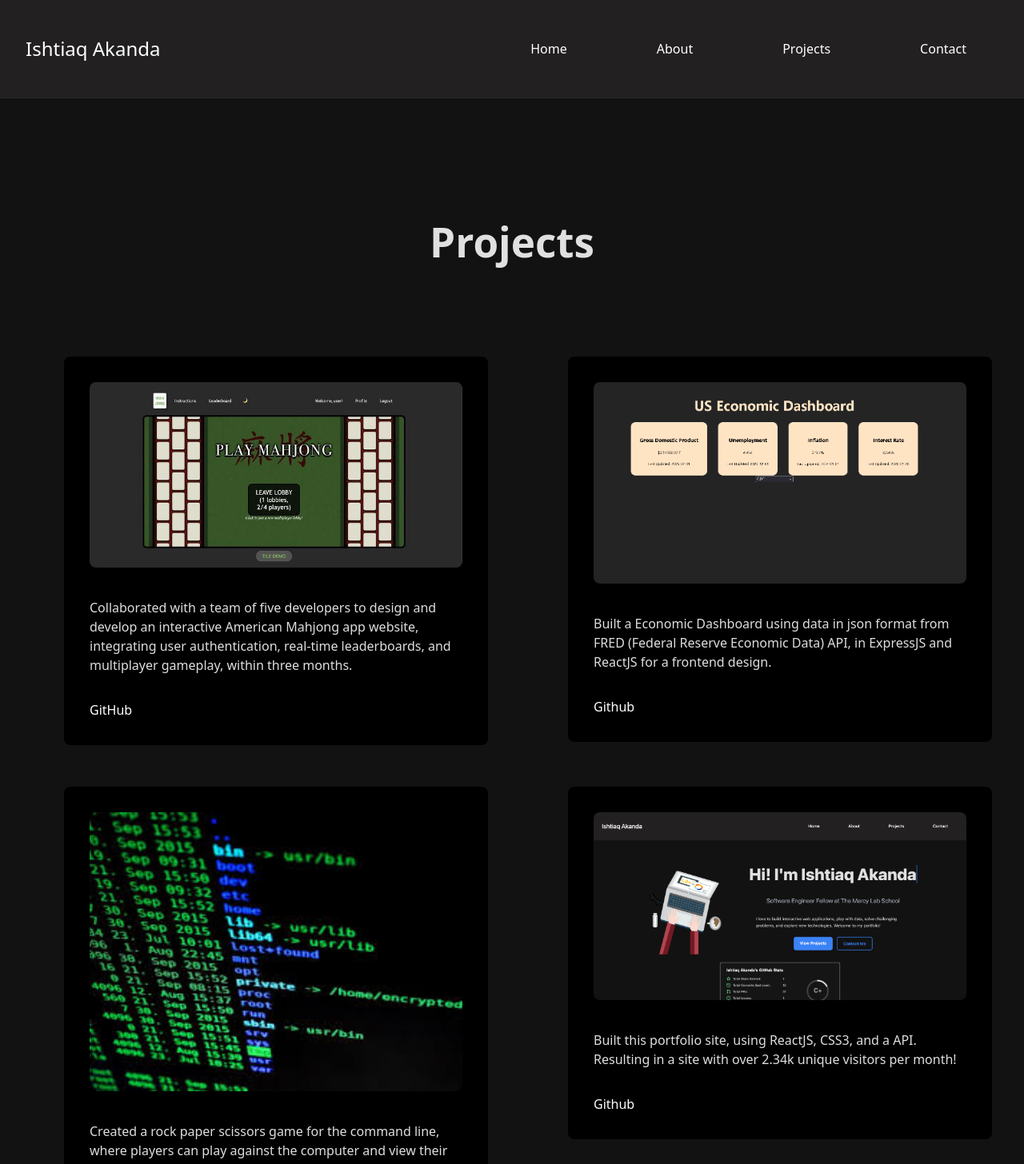
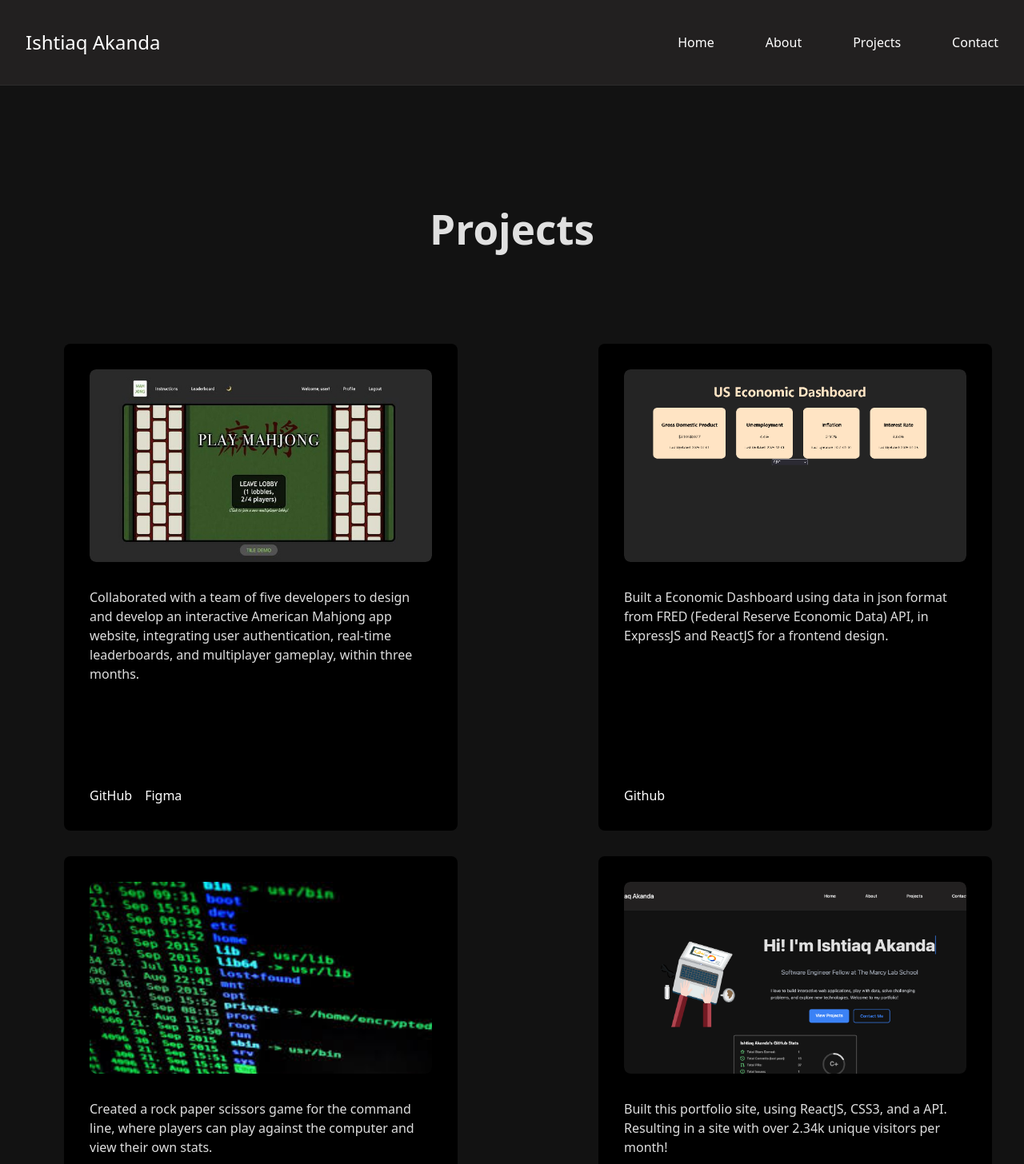
Before and after one commit to ishtiaqa1/NewReactPage, a React (Vite) app: page /projects in a window 1280 px wide. Shown: the top 1456 px of the page at 80% size. Built offline with nearby package versions, Linux system fonts and the light colour scheme.

Commit message:
Clean up, replaced placeholder in about, fixed padding issues, fixed project tab.

```diff
--- a/src/components/About.css
+++ b/src/components/About.css
@@ -7,6 +7,7 @@
   width: 100%;
   box-sizing: border-box;
   overflow-x: hidden;
+  padding: 2rem;
 }
 
 h1 {
@@ -40,6 +41,10 @@ h1 {
   min-height: 30px;
 }
 
+#tools {
+  text-align: center;
+}
+
 #tools ul li:hover {
   color: #3b82f6;
   transform: scale(1.05);
--- a/src/components/Contact.css
+++ b/src/components/Contact.css
@@ -7,6 +7,7 @@
   gap: 30px;
   padding: 1rem;
   margin: auto;
+  box-sizing: border-box;
 }
 
 .contact-page {
@@ -19,6 +20,7 @@
   padding: 2rem;
   background-color: #121212;
   color: #ffffff;
+  box-sizing: border-box;
 }
 
 .contact-title {
@@ -61,8 +63,9 @@
   padding: 2rem;
   background-color: #222020;
   border-radius: 4px;
-  width: 100%;
+  width: 90%;
   max-width: 800px;
+  box-sizing: border-box;
 }
 
 form {
--- a/src/components/Contact.jsx
+++ b/src/components/Contact.jsx
@@ -14,21 +14,11 @@ const Contact = () => {
         I'm always open to new opportunities, collaborations, or just a friendly chat.
       </p>
 
-      <section>
-        <ul className="contact-links">
-          <li >
+      <section className="contact-links">
             <a href="mailto:ishtiaqa2003@gmail.com" className="contact-item">Email Me</a>
-          </li>
-          <li >
             <a href="https://github.com/ishtiaqa1" target="_blank" className="contact-item">GitHub</a>
-          </li>
-          <li >
             <a href="https://www.linkedin.com/in/ishtiaq-akanda/" target="_blank" className="contact-item">LinkedIn</a>
-          </li>
-          <li >
             <a href={Resume} target = '_blank' className="contact-item">Download Resume</a>
-          </li>
-        </ul>
       </section>
     </section>
 
--- a/src/components/Footer.css
+++ b/src/components/Footer.css
@@ -11,6 +11,7 @@
   z-index: 1000;
   border-top: 1px solid #333;
   box-sizing: border-box;
+  overflow-x: hidden;
 }
 
 .footer-text {
--- a/src/components/NavBar.css
+++ b/src/components/NavBar.css
@@ -3,7 +3,7 @@
   top: 0;
   width: 100%;
   background-color: #222020;
-  padding: 1rem 2rem;
+  padding: 0.5rem 2rem;
   border-bottom: 1px solid #2c2c2c;
   box-sizing: border-box;
   z-index: 1000;
@@ -32,13 +32,6 @@
 .navElement {
   list-style: none;
   display: inline-block;
-  padding: 10px 40px;
-}
-
-.navElement:hover {
-  background-color: #3b82f6;
-  border-radius: 0.5rem;
-  font-weight: bolder;
 }
 
 .navElement a {
@@ -48,12 +41,6 @@
   transition: color 0.3s ease;
 }
 
-/*
-.navElement a:hover {
-  color: #64edff;
-}
-  */
-
 .navElement a::after {
   content: '';
   position: absolute;
@@ -61,7 +48,7 @@
   height: 2px;
   bottom: -4px;
   left: 0;
-  background-color: #fff;
+  background-color: #3b82f6;
   transition: width 0.3s ease;
 }
 
@@ -75,10 +62,6 @@
   .nav-links {
     display: flex;
     flex-direction: column;
-    /*
-    background: #3b82f6;
-    border-radius: 10px;
-    */
     gap: 1rem;
     width: 100%;
     border-top: 1px solid rgba(255, 255, 255, 0.2);
@@ -111,7 +94,7 @@
 
   .nav-links {
     display: flex;
-    gap: 2rem;
+    gap: 4rem;
     align-items: center;
   }
 }
--- a/src/components/Projects.css
+++ b/src/components/Projects.css
@@ -7,11 +7,17 @@
 #project-grid {
     list-style-type: none;
     display: grid;
-    grid-template-columns: repeat(auo-fit, minmax(300px, 1fr));
-    gap: 20px;
+    grid-template-columns: 1fr;
+    gap: 6rem;
+    align-items: stretch;
+}
+
+.projectElement {
+    height: 100%;
 }
 
 .projectElement figure {
+    height: 100%;
     border-radius: 8px;
     display: flex;
     flex-direction: column;
@@ -20,14 +26,26 @@
     background-color: black;
 }
 
+.projectElement figcaption {
+    flex-grow: 1;
+}
+
+.projectElement a {
+    margin-top: auto;
+}
+
 .img img {
     width: 100%;
     height: 100%;
+    object-fit: cover;
     border-radius: 8px;
 }
 
 .img{
-  max-width:600px;
+    width: 100%;
+    aspect-ratio: 16/9;
+    overflow: hidden;
+    border-radius: 8px;
 }
 
 .projectElement:hover {
@@ -35,6 +53,11 @@
     transition: all 0.5s ease-in-out;
 }
 
+.project-links {
+    display: flex;
+    gap: 1rem;
+}
+
 @media (min-width: 768px) {
     #project-grid {
         grid-template-columns: 1fr 1fr;
--- a/src/components/Projects.jsx
+++ b/src/components/Projects.jsx
@@ -17,7 +17,10 @@ const Projects = () => {
               Collaborated with a team of five developers to design and develop an interactive American Mahjong app website,
 integrating user authentication, real-time leaderboards, and multiplayer gameplay, within three months.
             </figcaption>
-            <a href="https://github.com/ishtiaqa1/Mahjong" target='_blank'>GitHub</a>
+            <section className='project-links'>
+                <a href="https://github.com/ishtiaqa1/Mahjong" target='_blank'>GitHub</a>
+                <a href='https://www.figma.com/design/poXUVDO8YHUaDKAV9BOqlB/Team-Jokers?node-id=0-1&t=JEpWANIHD1Yue8EA-1'>Figma</a>
+            </section>
           </figure>
           </li>
         <li className='projectElement'>
```
Also changed, not shown: src/components/About.jsx (+10 -1 lines).
